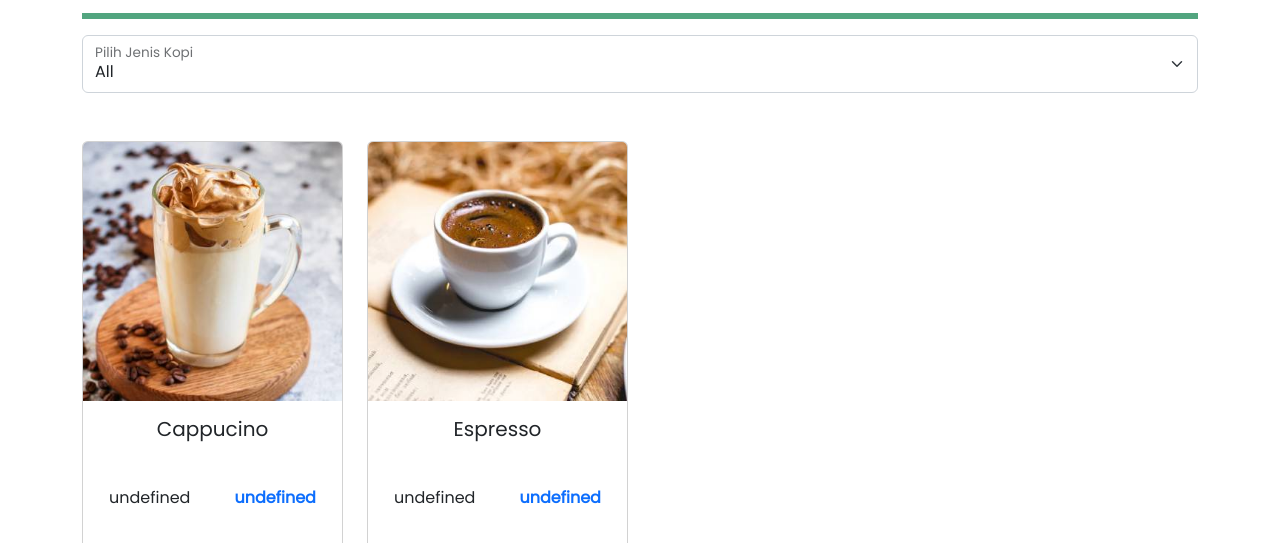
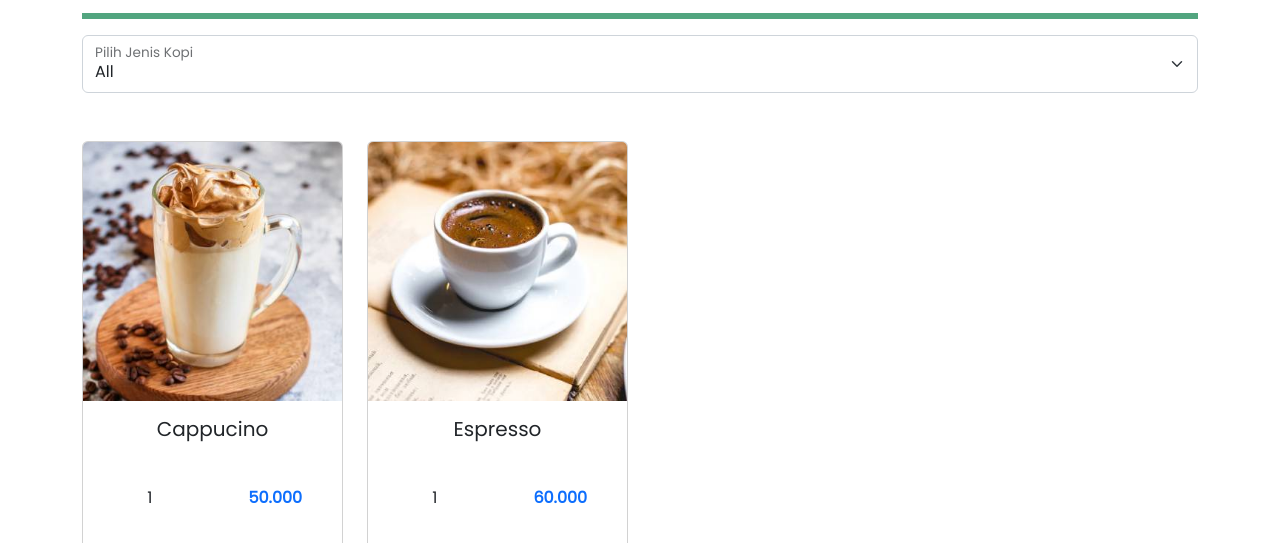
Before and after one commit to ThomasReynaldi/kopi-kuy, a plain HTML site: page produk.html in a window 1280 px wide. Shown: the part 257-800 px from the top of the page. Drawn offline with Linux system fonts and the light colour scheme.

Commit message:
Add files via upload

```diff
--- a/produk.html
+++ b/produk.html
@@ -9,7 +9,7 @@
       href="images/favicon/favicon.ico"
       type="image/x-icon"
     />
-    <title>Produk</title>
+    <title>Kopi Kuy</title>
     <link rel="shortcut icon" href="images/favicon.ico" type="image/x-icon" />
     <link rel="stylesheet" href="vendor/bootstrap/bootstrap.min.css" />
     <link rel="stylesheet" href="css/produk.css" />
@@ -176,10 +176,16 @@
           {
             nama: "Cappucino",
             foto: "images/produk/product_capuchino.jpg",
+            size: "1 ",
+            harga: "50.000",
+            link: "https://www.google.com/search?q=kopi+susu+robusta&tbm=shop",
           },
           {
             nama: "Espresso",
             foto: "images/produk/product_espresso.jpg",
+            size: "1 ",
+            harga: "60.000",
+            link: "https://www.google.com/search?q=kopi+susu+robusta&tbm=shop",
           },
         ],
         Robusta: [
```
